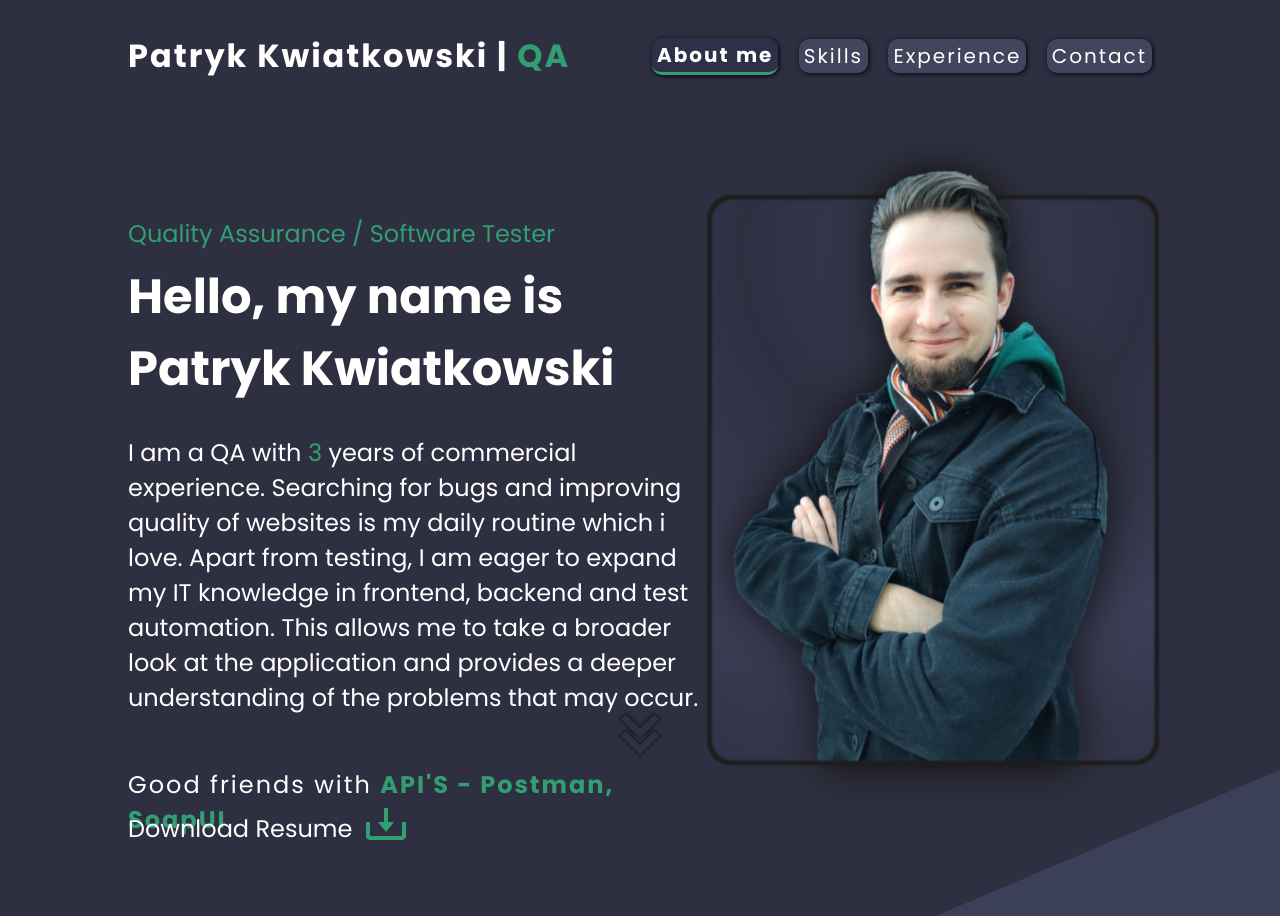
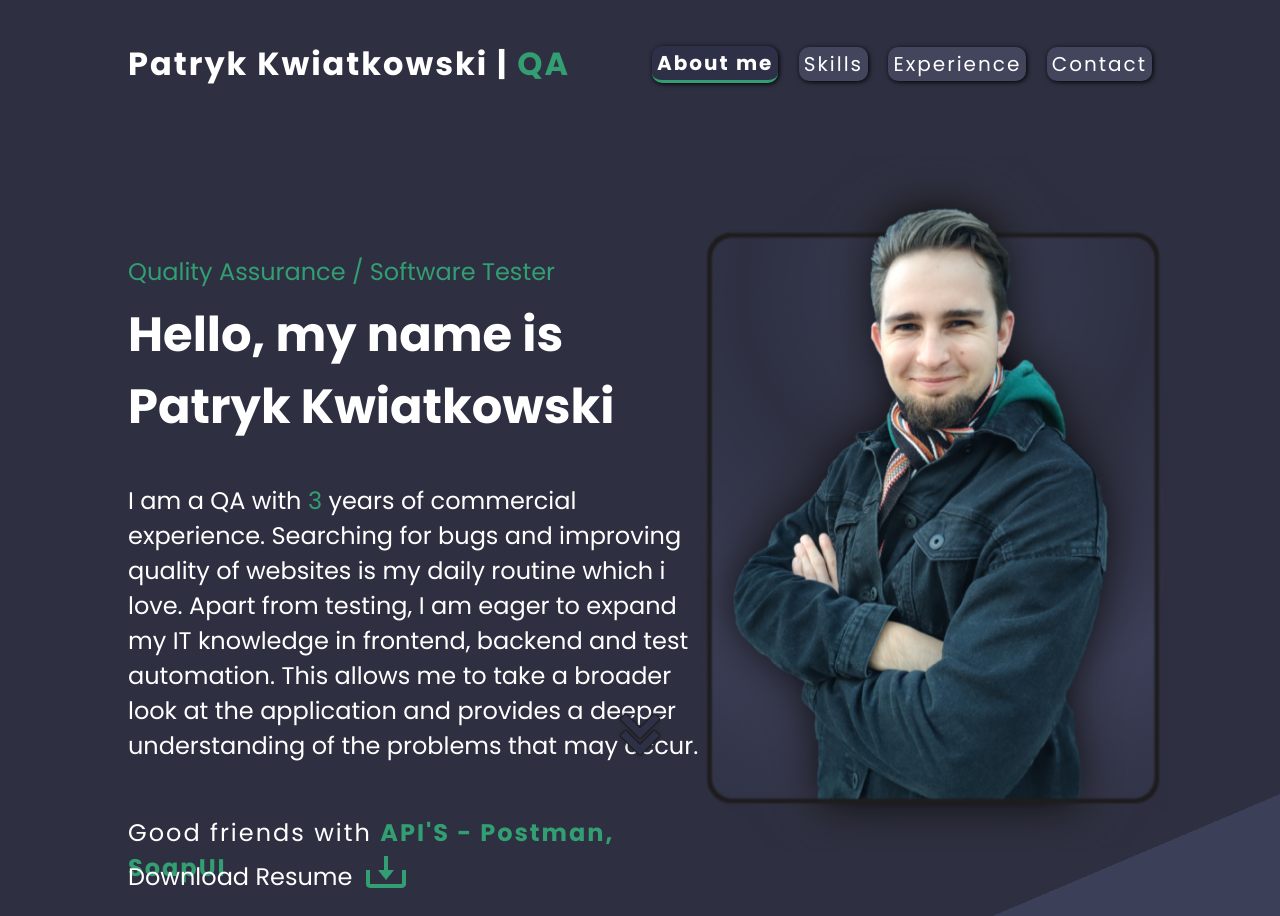
Before and after one commit to BobSn9p/Portfolio, a plain HTML site: page Portfolio final Patryk Kwiatkowski/index.html in a window 1280 px wide. Shown: the top 916 px of the page. Drawn offline with nearby package versions, Linux system fonts and the light colour scheme.

Commit message:
Margin changes

```diff
--- a/Portfolio final Patryk Kwiatkowski/styles.css
+++ b/Portfolio final Patryk Kwiatkowski/styles.css
@@ -22,7 +22,7 @@ body {
 .navbar {
   display: flex;
   justify-content: space-between;
-  padding-top: 32px;
+  padding-top: 40px;
   padding-bottom: 16px;
 }
 
@@ -148,7 +148,7 @@ span {
   display: flex;
   justify-content: space-between;
   margin-bottom: -50px;
-  margin-top: 120px;
+  margin-top: 150px;
 
 }
 
@@ -160,6 +160,7 @@ span {
 .mainText h2 {
   font-size: 1.5rem;
   font-weight: 400;
+  padding-top: 10px;
 }
 
 .mainText p,
@@ -333,3 +334,8 @@ h1 {
   align-items: center;
   padding-right: 50px;
 }
+
+.footer-content a {
+  text-decoration: none;
+  color:blue;
+}
```
Also changed, not shown: Portfolio final Patryk Kwiatkowski/index.html (renamed from Portfolio final Patryk Kwiatkowski/main.html).
